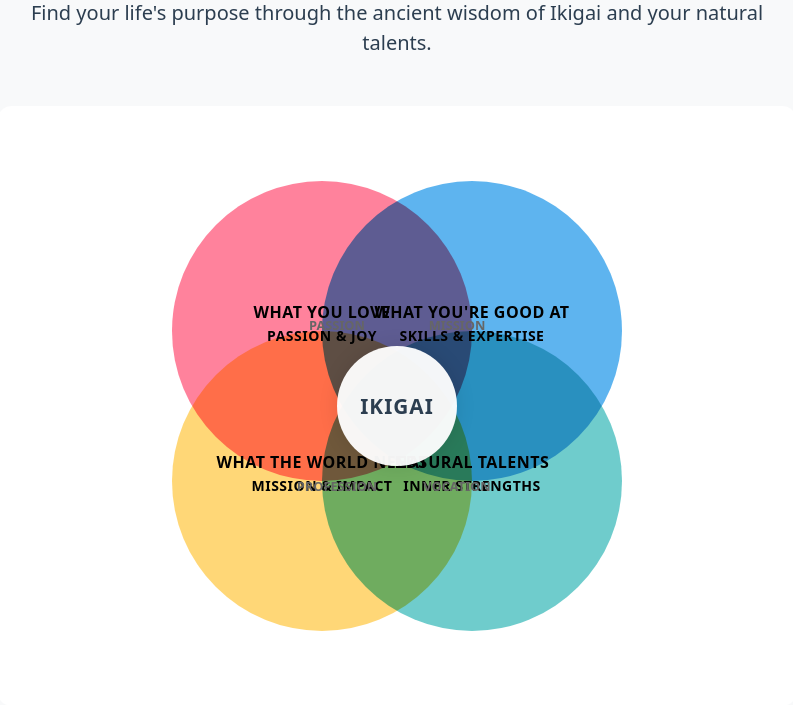
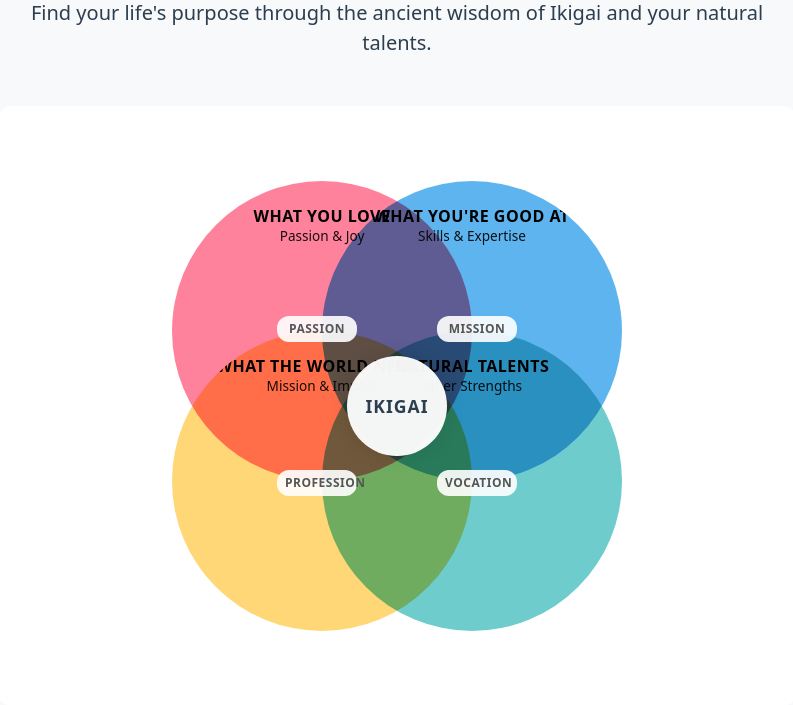
Before and after one commit to drntamm/PurposeFinder, a Flask app: page / in a window 1280 px wide. Shown: the part 197-902 px from the top of the page, without its empty margins (243-1036 px from the left). Run offline with Flask 3, Linux system fonts and the light colour scheme.

Commit message:
Fix: Venn diagram animations and label positioning
- Smoother hover animations with transform
- Better positioned intersection labels
- Improved spacing and content organization
- Fixed overlapping issues

```diff
--- a/static/css/venn.css
+++ b/static/css/venn.css
@@ -14,17 +14,18 @@
     width: 300px;
     height: 300px;
     border-radius: 50%;
-    padding: 30px;
+    padding: 25px;
     color: #333;
     font-weight: 500;
     mix-blend-mode: multiply;
-    transition: all 0.3s ease;
+    transition: transform 0.2s ease-out;
     overflow: hidden;
     display: flex;
     flex-direction: column;
     align-items: center;
-    justify-content: center;
+    justify-content: flex-start;
     text-align: center;
+    cursor: pointer;
 }
 
 .venn-circle:hover {
@@ -34,23 +35,32 @@
 
 .venn-circle h3, .venn-circle h4 {
     font-size: 1.2rem;
-    margin-bottom: 15px;
+    margin: 0 0 5px 0;
     color: #000;
     text-align: center;
     font-weight: 700;
     text-transform: uppercase;
     letter-spacing: 0.5px;
-    line-height: 1.4;
+    line-height: 1.3;
+}
+
+.venn-circle small {
+    display: block;
+    font-size: 0.85rem;
+    font-weight: 500;
+    text-transform: none;
+    opacity: 0.9;
+    letter-spacing: normal;
 }
 
 .venn-circle ul {
     list-style-type: none;
     padding: 0;
-    margin: 10px 0 0 0;
+    margin: 15px 0 0 0;
     font-size: 0.9rem;
     max-height: 150px;
     overflow-y: auto;
-    width: 100%;
+    width: 90%;
 }
 
 .venn-circle ul::-webkit-scrollbar {
@@ -68,8 +78,8 @@
 
 .venn-circle ul li {
     background: rgba(255, 255, 255, 0.85);
-    margin: 5px 10px;
-    padding: 6px 10px;
+    margin: 5px;
+    padding: 6px 8px;
     border-radius: 4px;
     font-weight: 500;
     font-size: 0.85rem;
@@ -111,21 +121,22 @@
     left: 50%;
     transform: translate(-50%, -50%);
     background: rgba(255, 255, 255, 0.95);
-    padding: 20px;
-    width: 120px;
-    height: 120px;
+    padding: 15px;
+    width: 100px;
+    height: 100px;
     border-radius: 50%;
     display: flex;
     align-items: center;
     justify-content: center;
     box-shadow: 0 0 20px rgba(0, 0, 0, 0.1);
     z-index: 3;
+    cursor: default;
 }
 
 .ikigai-center h3 {
     margin: 0;
     color: #2c3e50;
-    font-size: 1.3rem;
+    font-size: 1.1rem;
     font-weight: 800;
     text-align: center;
     text-transform: uppercase;
@@ -135,12 +146,42 @@
 /* Intersection Labels */
 .intersection-label {
     position: absolute;
-    font-size: 0.8rem;
-    color: #666;
+    font-size: 0.75rem;
+    color: #555;
     text-align: center;
-    width: 120px;
+    width: 80px;
     font-weight: 600;
     text-transform: uppercase;
+    background: rgba(255, 255, 255, 0.9);
+    padding: 4px 8px;
+    border-radius: 12px;
+    letter-spacing: 0.5px;
+    z-index: 4;
+    pointer-events: none;
+}
+
+.intersection-label.top-left {
+    top: 32%;
+    left: 32%;
+    transform: translate(-50%, -50%);
+}
+
+.intersection-label.top-right {
+    top: 32%;
+    right: 32%;
+    transform: translate(50%, -50%);
+}
+
+.intersection-label.bottom-left {
+    bottom: 32%;
+    left: 32%;
+    transform: translate(-50%, 50%);
+}
+
+.intersection-label.bottom-right {
+    bottom: 32%;
+    right: 32%;
+    transform: translate(50%, 50%);
 }
 
 /* Mobile responsiveness */
@@ -155,7 +196,7 @@
         position: relative;
         width: 100%;
         height: auto;
-        min-height: 180px;
+        min-height: 160px;
         margin-bottom: 20px;
         transform: none !important;
         top: auto !important;
```
